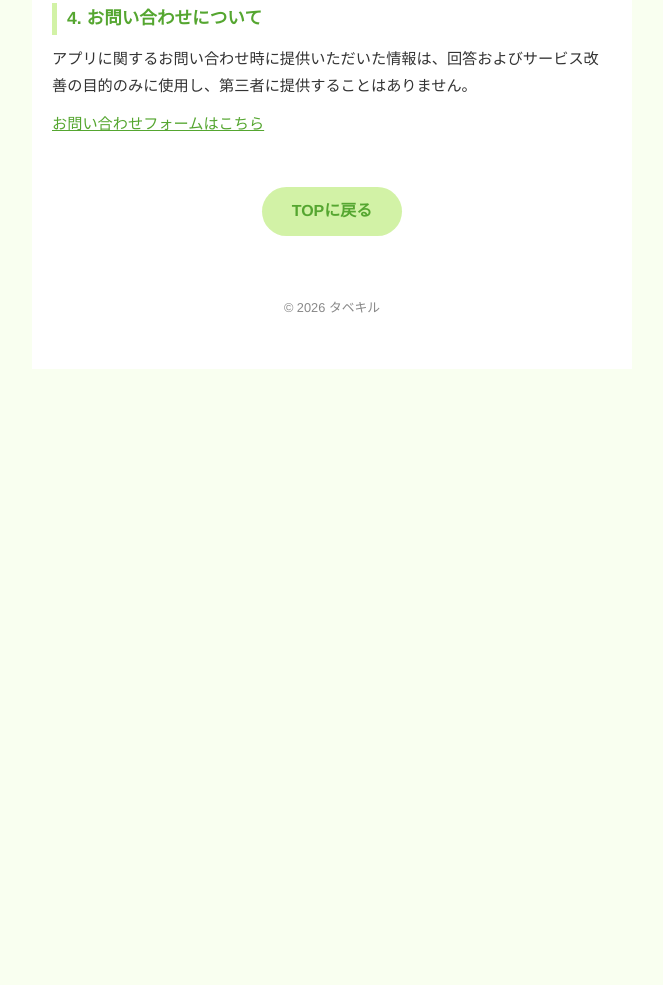
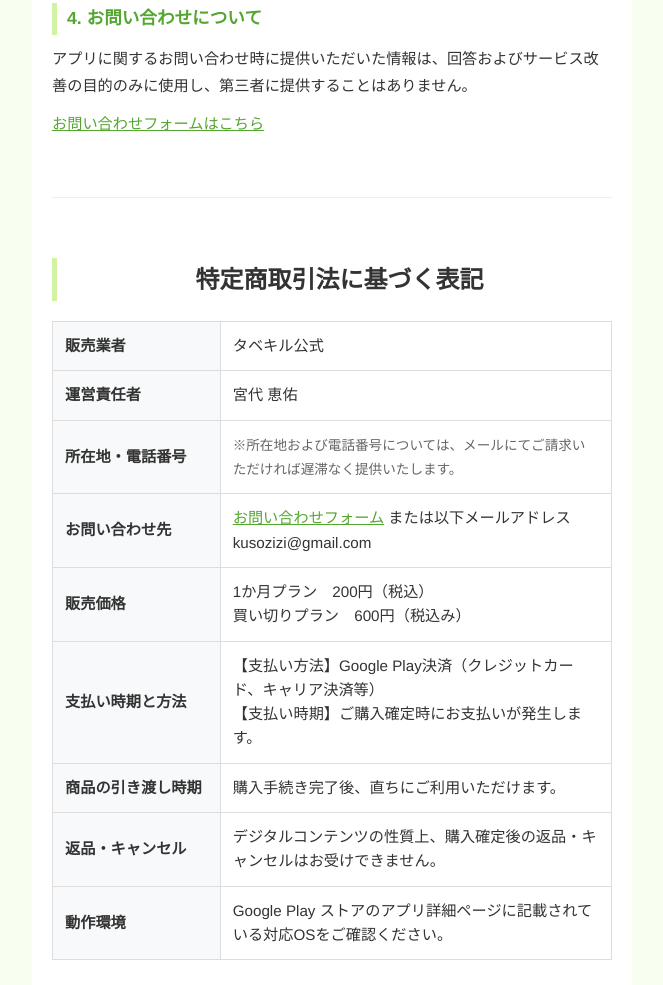
Before and after one commit to kusozizi/tabekiru-web, a website: page Privacy_Policy.html in a window 1280 px wide. Shown: the part 735-1720 px from the top of the page, without its empty margins (308-971 px from the left). Before the commit the page ends 1104 px from the top, so only its background shows below. Drawn offline with Linux system fonts and the light colour scheme.

Commit message:
tokushoho add

```diff
--- a/Privacy_Policy.html
+++ b/Privacy_Policy.html
@@ -119,8 +119,67 @@
     <section>
         <h2>4. お問い合わせについて</h2>
         <p>アプリに関するお問い合わせ時に提供いただいた情報は、回答およびサービス改善の目的のみに使用し、第三者に提供することはありません。</p>
-        <p><a href="お問い合わせフォームのURL" style="color: var(--accent-color);">お問い合わせフォームはこちら</a></p>
+        <p><a href="https://docs.google.com/forms/d/e/1FAIpQLScmGONxYOMNL-dSBiJkAJGtYIOy68GJtcztO-vN8wUlsNn4Uw/viewform" style="color: var(--accent-color);" target="_blank">お問い合わせフォームはこちら</a></p>
     </section>
+
+
+	<section id="tokushoho" style="margin-top: 60px; padding-top: 40px; border-top: 1px solid #eee;">
+	    <h2 style="font-size: 1.5rem; color: #333; margin-bottom: 20px; text-align: center;">特定商取引法に基づく表記</h2>
+
+	    <div style="max-width: 800px; margin: 0 auto; overflow-x: auto;">
+	        <table style="width: 100%; border-collapse: collapse; background: #fff; border: 1px solid #ddd; font-size: 0.95rem; line-height: 1.6;">
+	            <tbody>
+	                <tr>
+	                    <th style="width: 30%; background: #f8f9fa; padding: 12px; border: 1px solid #ddd; text-align: left;">販売業者</th>
+	                    <td style="padding: 12px; border: 1px solid #ddd;">タベキル公式</td>
+	                </tr>
+	                <tr>
+	                    <th style="background: #f8f9fa; padding: 12px; border: 1px solid #ddd; text-align: left;">運営責任者</th>
+	                    <td style="padding: 12px; border: 1px solid #ddd;">宮代 恵佑</td>
+	                </tr>
+	                <tr>
+	                    <th style="background: #f8f9fa; padding: 12px; border: 1px solid #ddd; text-align: left;">所在地・電話番号</th>
+	                    <td style="padding: 12px; border: 1px solid #ddd;">
+	                        <span style="font-size: 0.85rem; color: #666;">※所在地および電話番号については、メールにてご請求いただければ遅滞なく提供いたします。</span>
+	                    </td>
+	                </tr>
+	                <tr>
+	                    <th style="background: #f8f9fa; padding: 12px; border: 1px solid #ddd; text-align: left;">お問い合わせ先</th>
+	                    <td style="padding: 12px; border: 1px solid #ddd;">
+	                    	<a href="https://docs.google.com/forms/d/e/1FAIpQLScmGONxYOMNL-dSBiJkAJGtYIOy68GJtcztO-vN8wUlsNn4Uw/viewform" style="color: var(--accent-color);" target="_blank">お問い合わせフォーム</a> または以下メールアドレス<br>
+	                    	kusozizi@gmail.com
+	                    </td>
+	                </tr>
+	                <tr>
+	                    <th style="background: #f8f9fa; padding: 12px; border: 1px solid #ddd; text-align: left;">販売価格</th>
+	                    <td style="padding: 12px; border: 1px solid #ddd;">
+	                    	1か月プラン　200円（税込）<br>
+	                    	買い切りプラン　600円（税込み）
+	                    </td>
+	                </tr>
+	                <tr>
+	                    <th style="background: #f8f9fa; padding: 12px; border: 1px solid #ddd; text-align: left;">支払い時期と方法</th>
+	                    <td style="padding: 12px; border: 1px solid #ddd;">
+	                        【支払い方法】Google Play決済（クレジットカード、キャリア決済等）<br>
+	                        【支払い時期】ご購入確定時にお支払いが発生します。
+	                    </td>
+	                </tr>
+	                <tr>
+	                    <th style="background: #f8f9fa; padding: 12px; border: 1px solid #ddd; text-align: left;">商品の引き渡し時期</th>
+	                    <td style="padding: 12px; border: 1px solid #ddd;">購入手続き完了後、直ちにご利用いただけます。</td>
+	                </tr>
+	                <tr>
+	                    <th style="background: #f8f9fa; padding: 12px; border: 1px solid #ddd; text-align: left;">返品・キャンセル</th>
+	                    <td style="padding: 12px; border: 1px solid #ddd;">デジタルコンテンツの性質上、購入確定後の返品・キャンセルはお受けできません。</td>
+	                </tr>
+	                <tr>
+	                    <th style="background: #f8f9fa; padding: 12px; border: 1px solid #ddd; text-align: left;">動作環境</th>
+	                    <td style="padding: 12px; border: 1px solid #ddd;">Google Play ストアのアプリ詳細ページに記載されている対応OSをご確認ください。</td>
+	                </tr>
+	            </tbody>
+	        </table>
+	    </div>
+	</section>
 
     <div class="footer-nav">
         <a href="index.html" class="back-link">TOPに戻る</a>
```
